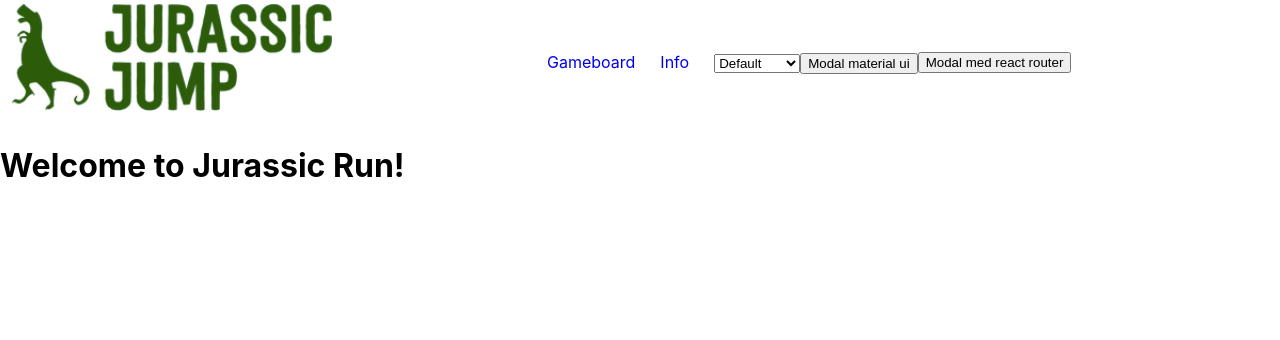
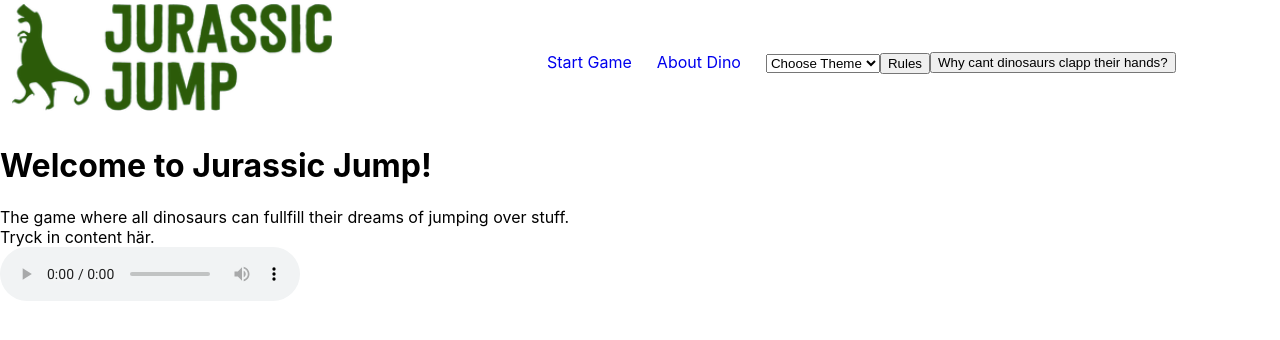
Before and after one commit to sara-oscarsson/project-jurassic-run, a React (Create React App) app: page / in a window 1280 px wide. Shown: the top 340 px of the page. Built offline with nearby package versions, Linux system fonts and the light colour scheme.

Commit message:
komponenter och ljud

```diff
--- a/public/index.html
+++ b/public/index.html
@@ -24,7 +24,7 @@
       work correctly both with client-side routing and a non-root public URL.
       Learn how to configure a non-root public URL by running `npm run build`.
     -->
-    <title>Jurassic Run</title>
+    <title>Jurassic Jump</title>
 
     <!-- materialUI -->
     <link rel="stylesheet" href="https://fonts.googleapis.com/css?family=Roboto:300,400,500,700&display=swap" />
--- /dev/null
+++ b/src/components/contentBox.tsx
@@ -0,0 +1,12 @@
+import React from 'react'
+import { Description } from './description'
+import { Title } from './title'
+
+export const ContentBox = () => {
+    return (
+        <>
+            <Title/>
+            <Description/>
+        </>
+    )
+}
--- /dev/null
+++ b/src/components/description.tsx
@@ -0,0 +1,9 @@
+import React from 'react'
+
+export const Description = () => {
+    return (
+        <article>
+            The game where all dinosaurs can fullfill their dreams of jumping over stuff.
+        </article>
+    )
+}
--- a/src/components/home.tsx
+++ b/src/components/home.tsx
@@ -1,8 +1,15 @@
 import * as React from 'react';
+import { ContentBox } from './contentBox';
+import { Description } from './description';
+import { MediaComponent } from './mediaComponent';
+import { Title } from './title';
 
 const  Home = () =>{
     return(
-        <h1>Welcome to Jurassic Run!</h1>
+        <>
+            <ContentBox/>
+            <MediaComponent/>
+        </>
     );
 }
 export default Home;
--- /dev/null
+++ b/src/components/mediaComponent.tsx
@@ -0,0 +1,22 @@
+import React from 'react'
+
+const themeSong = require('../assets/themeSong.mp3')
+
+export const MediaComponent = () => {
+
+
+
+    return (
+        <>
+
+        {/* <iframe width="560" height="315" src="https://www.youtube.com/embed/zHalXjs0cDA" title="YouTube player" frameBorder="0" allow="accelerometer; autoplay; clipboard-write; encrypted-media; gyroscope;" allowFullScreen></iframe> */}
+            <div>
+                Tryck in content här.
+            </div>
+            <audio autoPlay loop controls>
+                <source src= {themeSong} type="audio/mp3"/>
+                Your browser does not support the audio element.
+            </audio>
+        </>
+    )
+}
--- a/src/components/navbar.tsx
+++ b/src/components/navbar.tsx
@@ -27,19 +27,19 @@ function Nav(props: Props, extraProps: ExtraProps) {
       </Link>
       <ul className="span">
         <Link to="/gameboard">
-          <li className="span">Gameboard</li>
+          <li className="span">Start Game</li>
         </Link>
         <Link to="/info">
-          <li className="span">Info</li>
+          <li className="span">About Dino</li>
         </Link>
         <ChooseTheme setBackground={props.setBackground} />
       </ul>
       <SimpleModal />
-      <button onClick={changeModalState}>Modal med react router</button>
+      <button onClick={changeModalState}>Why cant dinosaurs clapp their hands?</button>
       {isModalOpen ? (
         <ExtraModal isOpen={isModalOpen}>
           <h3>
-            Här är en modal
+            Because theyre extinct
             <button className="btn-close" onClick={() => setIsModalOpen(false)}>
               Stäng
             </button>
--- a/src/components/rulesModal.tsx
+++ b/src/components/rulesModal.tsx
@@ -60,7 +60,7 @@ export default function SimpleModal() {
   return (
     <div>
       <button type="button" onClick={handleOpen}>
-        Modal material ui
+        Rules
       </button>
       <Modal
         open={open}
--- a/src/components/themeArray.tsx
+++ b/src/components/themeArray.tsx
@@ -16,7 +16,7 @@ export interface Theme {
 
 export const Options: Theme[] = [{
       id: 0,
-      label: "Default",
+      label: "Choose Theme",
       value: "default",
       backgroundImage: mainpic
   },
--- /dev/null
+++ b/src/components/title.tsx
@@ -0,0 +1,9 @@
+import React from 'react'
+
+export const Title = () => {
+    return (
+        <h1>
+            Welcome to Jurassic Jump!
+        </h1>
+    )
+}
```
Also changed, not shown: 1 other file (tests, documents, lock files or other folders).
